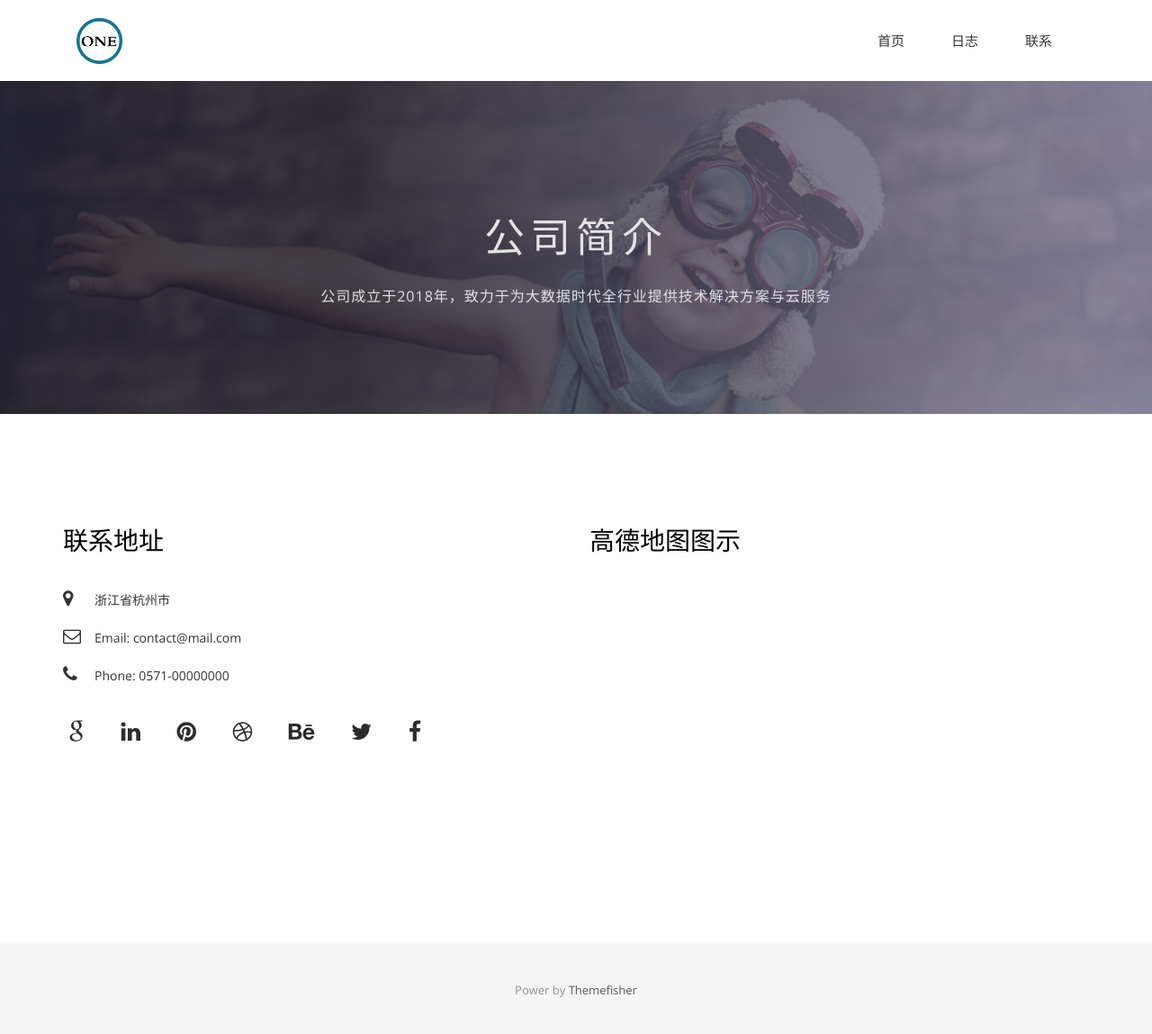
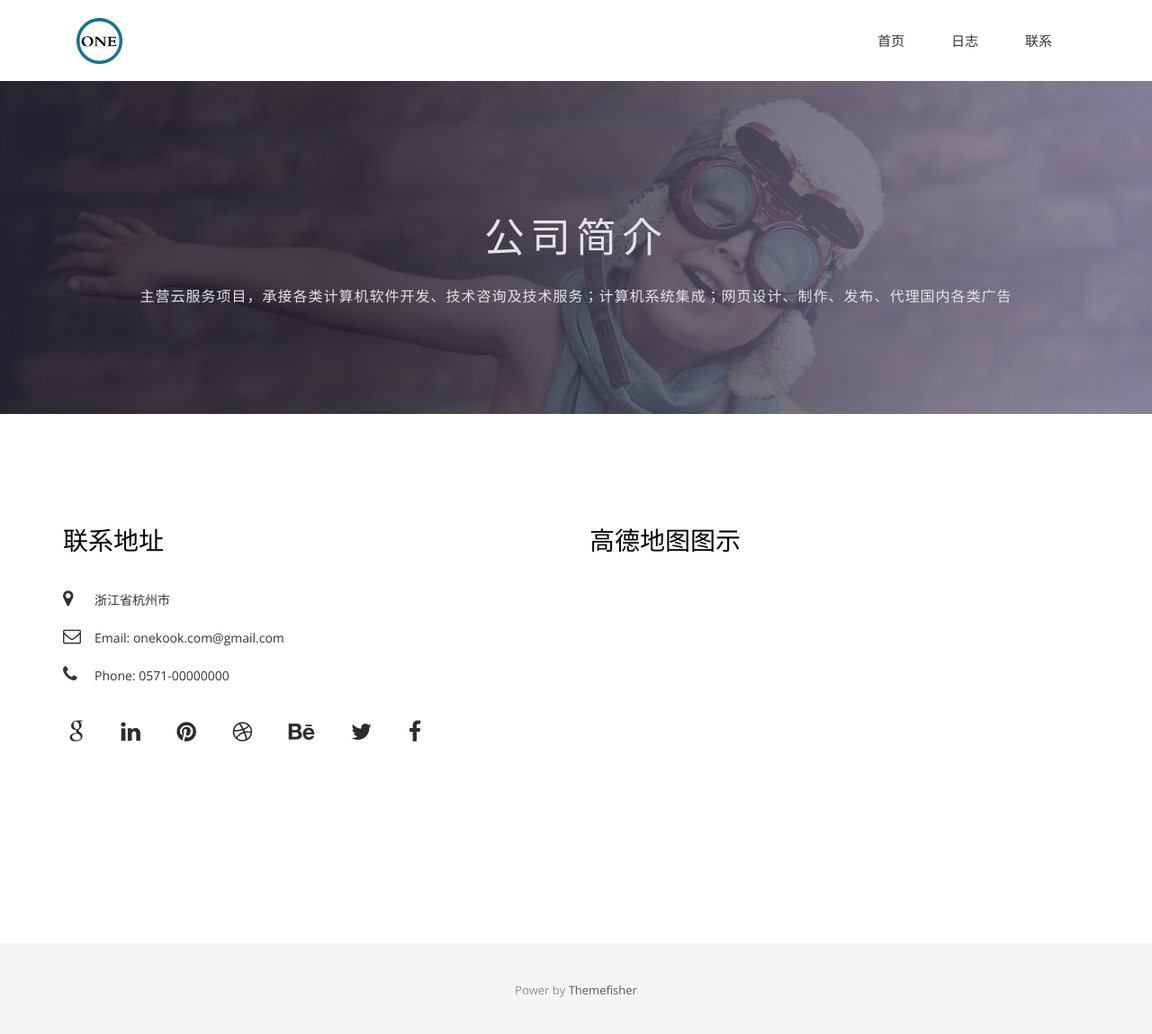
Before and after one commit to ONEKOOK/onekook.github.io, a Jekyll site: the page built from contact.html, in a window 1280 px wide. Shown: the whole page at 90% size. Built offline with Jekyll 4.4.1, drawn with Linux system fonts in a browser that asks for light colours; nearby versions of some CDN libraries; some web fonts are replaced.

Commit message:
update contact info

```diff
--- a/contact.html
+++ b/contact.html
@@ -11,7 +11,7 @@ permalink: /contact/
       <div class="col-md-12">
         <div class="block">
           <h1>公司简介</h1>
-          <p>公司成立于2018年，致力于为大数据时代全行业提供技术解决方案与云服务</p>
+          <p>主营云服务项目，承接各类计算机软件开发、技术咨询及技术服务；计算机系统集成；网页设计、制作、发布、代理国内各类广告</p>
         </div>
       </div>
     </div>
@@ -56,7 +56,7 @@ permalink: /contact/
               <i class="fa fa-map-marker"></i>浙江省杭州市
             </li>
             <li>
-              <i class="fa fa-envelope-o"></i>Email: contact@mail.com
+              <i class="fa fa-envelope-o"></i>Email: onekook.com@gmail.com
             </li>
             <li>
               <i class="fa fa-phone"></i>Phone: 0571-00000000
```
